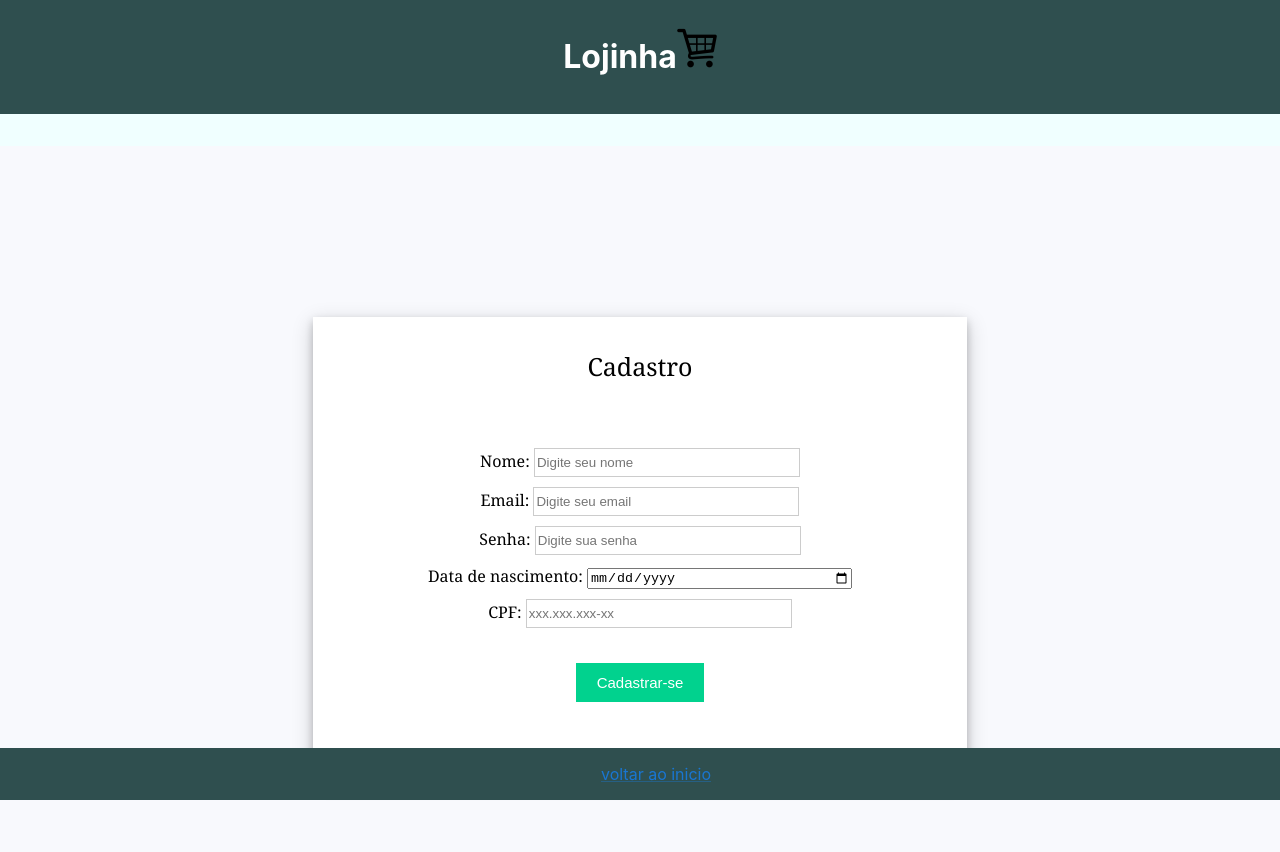
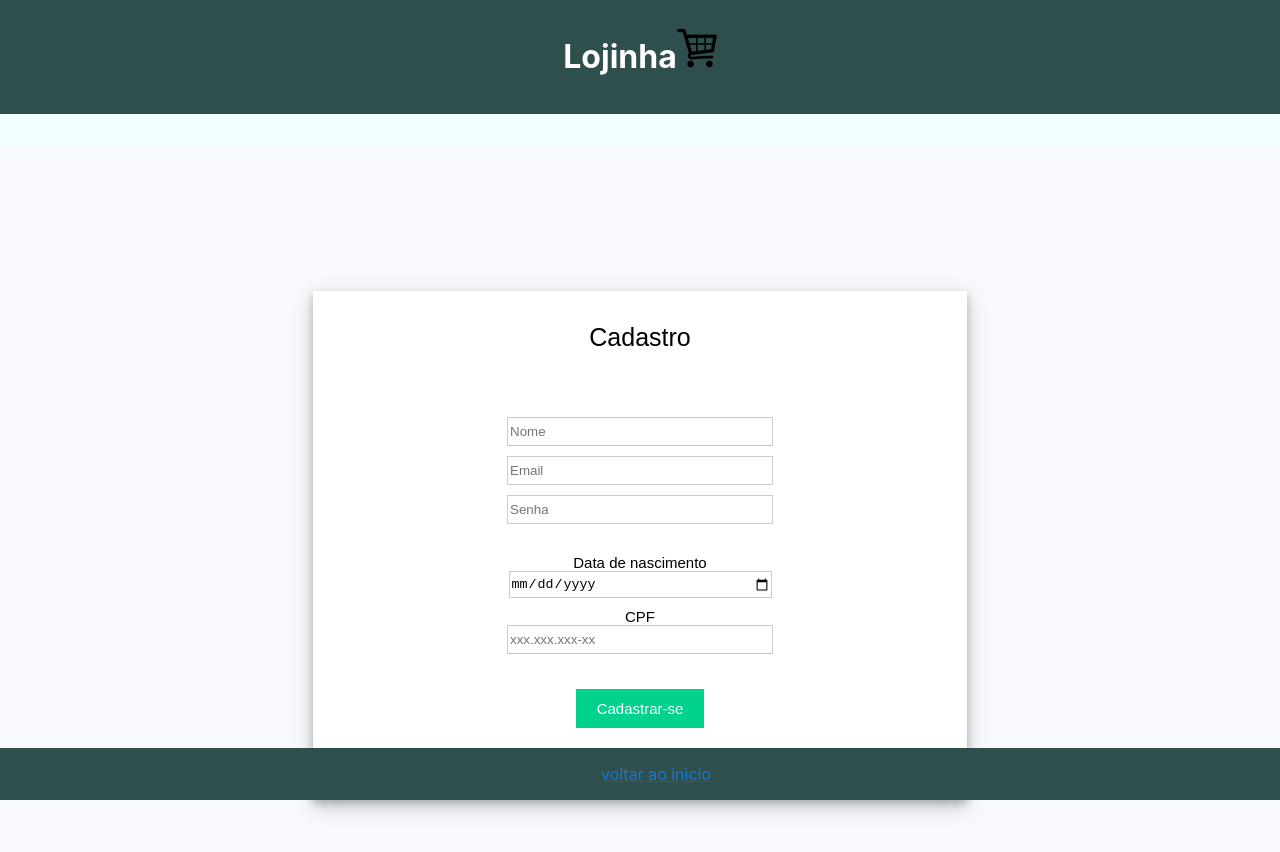
Before and after one commit to ThallysRocha/lojinha-simples, a React (Create React App) app: page /cadastro in a window 1280 px wide. Shown: the top 852 px of the page. Built offline with nearby package versions, Linux system fonts and the light colour scheme.

Commit message:
style: Visual do cadastro ajustado

```diff
--- a/src/components/TelaDeCadastro.jsx
+++ b/src/components/TelaDeCadastro.jsx
@@ -123,31 +123,28 @@ const Cadastro = () =>{
         <div className="form">
             <div className="form-body">
                 <div className="nome">
-                    <label className="form__label">Nome: </label>
-                    <input className="form__input" type="text" id="nome" placeholder="Digite seu nome"
+                    <input className="form__input" type="text" id="nome" placeholder="Nome"
                     onChange = {(e) => handleInputChange(e)} required="required"/>
                     {renderErrorMessage("nome")}
                 </div>
                 <div className="email">
-                    <label className="form__label">Email: </label>
                     <input className="form__input" type="email" autoComplete="email" id="email"
-                    onChange = {(e) => handleInputChange(e)} placeholder="Digite seu email" required="required"/>
+                    onChange = {(e) => handleInputChange(e)} placeholder="Email" required="required"/>
                     {renderErrorMessage("email")}
                 </div>
                 <div className="senha">
-                    <label className="form__label">Senha: </label>
                     <input className="form__input" type="password" autoComplete="new-password" id="senha"
-                    onChange = {(e) => handleInputChange(e)} placeholder="Digite sua senha" required="required"/>
+                    onChange = {(e) => handleInputChange(e)} placeholder="Senha" required="required"/>
                     {renderErrorMessage("senha")}
                 </div>
                 <div className="nascimento">
-                    <label className="form__label">Data de nascimento: </label>
+                    <label className="form__label">Data de nascimento</label>
                     <input className="form__input" type="date" autoComplete="bday" id="nascimento" placeholder="dd/mm/aaaa"
                     onChange = {(e) => handleInputChange(e)} min="1900-01-01" max="2021-12-31" required="required"/>
                     {renderErrorMessage("nascimento")}
                 </div>
                 <div className="cpf">
-                    <label className="form__label">CPF: </label>
+                    <label className="form__label">CPF</label>
                     <input className="form__input" type="text" id="cpf" pattern="\d{3}\.?\d{3}\.?\d{3}-?\d{2}"
                     onChange = {(e) => handleInputChange(e)} placeholder="xxx.xxx.xxx-xx" required="required"/>
                     {renderErrorMessage("cpf")}
--- a/src/styles/Formulario.css
+++ b/src/styles/Formulario.css
@@ -4,6 +4,7 @@
     width: 550px;
     margin: 20px auto;
     padding: 20px;
+    font-family: sans-serif;
 }
 .form-body{
     text-align:center;
@@ -36,7 +37,6 @@
     flex-direction: column;
     gap: 20px;
     height: 100vh;
-    font-family: Cambria, Cochin, Georgia, Times, "Times New Roman", serif;
     background-color: #f8f9fd;
   }
   .title {
@@ -51,7 +51,9 @@
     box-shadow: 0 4px 8px 0 rgba(0, 0, 0, 0.2), 0 6px 20px 0 rgba(0, 0, 0, 0.19);
   }
 input[type="text"],
-input[type="password"],input[type="email"] {
+input[type="password"],
+input[type="email"],
+input[type="date"] {
   height: 25px;
   border: 1px solid rgba(0, 0, 0, 0.2);
 }
@@ -84,3 +86,16 @@ button[type="submit"] {
     color: #fff;
     padding: 10px 20px;
   }
+  .nascimento{
+    font-size: 15px;
+    margin-top: 20px;
+    display: flex;
+    flex-direction: column;
+    align-items: center;
+  }
+  .cpf{
+    font-size: 15px;
+    display: flex;
+    flex-direction: column;
+    align-items: center;
+  }
```
